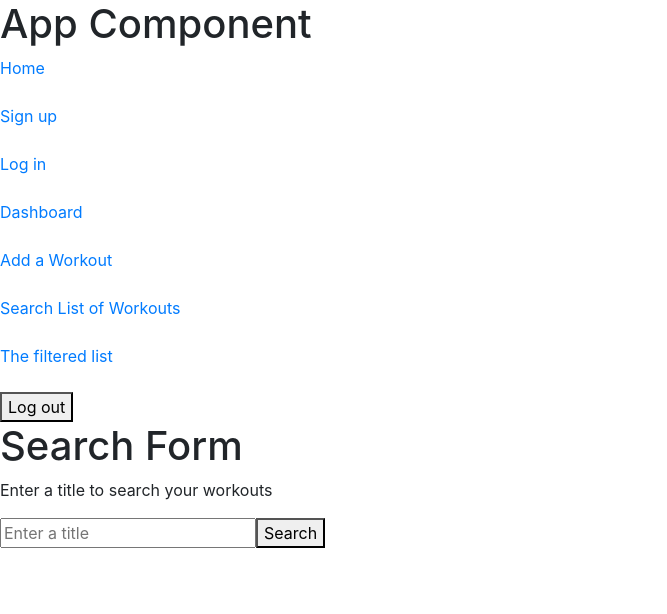
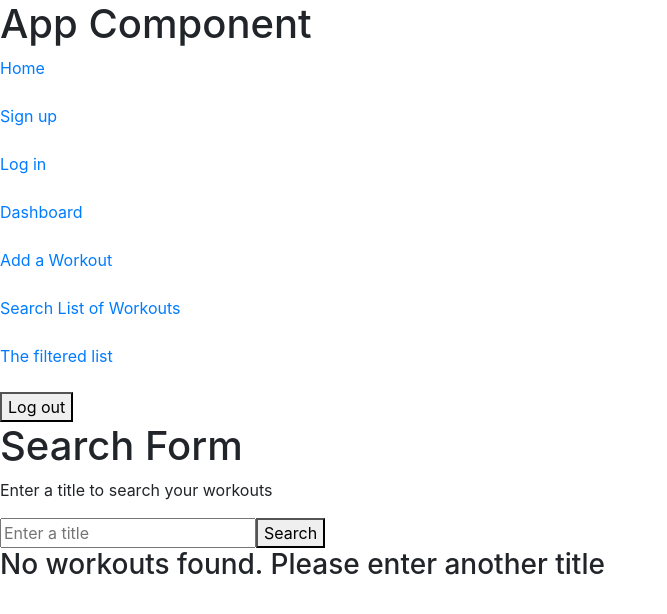
Before and after one commit to lhaake/unit4-proj-frontend, a React (Create React App) app: page /search in a window 1280 px wide. Shown: the top 614 px of the page, without its empty margins (0-667 px from the left). Built offline with nearby package versions, Linux system fonts and the light colour scheme.

Commit message:
Updated WorkoutForm with Range Slider and  Switch for Favorite Workouts. Workouts are now being sorted by most recent Date. The route /search has the searchbar and filter component

```diff
--- a/package.json
+++ b/package.json
@@ -10,6 +10,7 @@
     "formik": "^2.2.5",
     "react": "^17.0.1",
     "react-bootstrap": "^1.4.0",
+    "react-bootstrap-range-slider": "^2.0.2",
     "react-dom": "^17.0.1",
     "react-icons": "^3.11.0",
     "react-router-dom": "^5.2.0",
--- a/src/App.css
+++ b/src/App.css
@@ -86,3 +86,11 @@ thead tr {
   position: relative;
   list-style: none;
 } */
+
+input[type=range].range-slider.range-slider--sm {
+  padding: 1.25rem 0;
+}
+
+.custom-switch {
+  padding-top: 0.5rem;
+}
--- a/src/App.js
+++ b/src/App.js
@@ -20,7 +20,7 @@ function App() {
       distance: null,
       sport: "",
       description: "",
-      exertion: null,
+      exertion: 1,
       url: "",
       isFavorite: false,
     }
@@ -52,8 +52,6 @@ function App() {
         console.log("usersignup", result)
 
     }
-
-
 
     // user login function -- with a user that is already been created in the database - username: test1, password: test1
 	const login = async (user) => {
@@ -147,8 +145,8 @@ function App() {
      , "Content-Type": "application/json" },
 			body: JSON.stringify(workout),
     })
-    // const result = await response.json()
-    //  setWorkouts(result)
+    const result = await response.json()
+     setWorkouts(result)
     getWorkouts()
   };
 
@@ -195,23 +193,6 @@ function App() {
     setFilteredWorkouts(filterResults)
   }
   console.log("filtered workouts", filteredWorkouts)
-
-        // let filterUrl = `https://lh-training-log-backend.herokuapp.com/workouts?title=${input}`
-        // // http://newsapi.org/v2/everything?q=${input}&from=${date}&sortBy=relevancy&language=en&domains=${trusteddomains}&pageSize=10&apiKey=7967fe7ec6e44428a417b6bc133b26f4
-
-        // const response = await fetch(filterUrl, {
-		    // method: 'get',
-	      // headers: {
-        // "Authorization": `bearer ${userLogin.token}`
-        // }
-        // })
-        // const json = await response.json()
-        // setFilteredWorkouts(json)
-        // console.log(json)
-
-      // const params = QueryString.parse(props.location.search);
-      // console.log(params.q); // "shoes"
-      // console.log(params.clearance); // true
 
     return (
       <div>
@@ -303,35 +284,24 @@ function App() {
       : null
       }
 
-      <Route path="/search"
+      <Route exact path="/search"
 			    render={(rp) => (
+            <div>
             <FilterForm
             {...rp}
             label="Search"
             filterTitle={filterTitle}
             workouts={workouts}
-          />
+            />
+            <Filter
+              {...rp}
+              filteredWorkouts={filteredWorkouts}
+            />
+          </div>
         )}
         />
 
-      { filteredWorkouts[0] ?
-         <Route exact path="/filter"
-			    render={(rp) => (
-        	<Filter
-            {...rp}
-            filteredWorkouts={filteredWorkouts}
-          />
-          )}
-        />
-        : null }
-
-
-
-
-
     </Switch>
-
-
     </div>
     )
 }
@@ -360,3 +330,16 @@ export default App;
         //   />
         //   )}
         // />
+
+
+
+      {/* { filteredWorkouts[0] ?
+         <Route exact path="/search"
+			    render={(rp) => (
+        	<Filter
+            {...rp}
+            filteredWorkouts={filteredWorkouts}
+          />
+          )}
+        />
+        : null } */}
--- a/src/index.js
+++ b/src/index.js
@@ -5,6 +5,7 @@ import App from './App';
 import reportWebVitals from './reportWebVitals';
 import {BrowserRouter as Router} from 'react-router-dom'
 import 'bootstrap/dist/css/bootstrap.min.css';
+import 'react-bootstrap-range-slider/dist/react-bootstrap-range-slider.css';
 
 ReactDOM.render(
   <Router>
--- a/src/test-components/Dash.js
+++ b/src/test-components/Dash.js
@@ -1,30 +1,43 @@
 import React from "react"
 import {Link} from "react-router-dom"
+import { BiLike } from "react-icons/bi";
 
 const Dash = (props) => {
 
 const {workouts} = props
 
-let dateInfo = '2014-04-03'.split('-');
-console.log(dateInfo)
-// Please pay attention to the month (parts[1]); JavaScript counts months from 0:
-// January - 0, February - 1, etc.
-// Source: https://stackoverflow.com/questions/5619202/converting-a-string-to-a-date-in-javascript
-let mydate = new Date(dateInfo[0], dateInfo[1] - 1, dateInfo[2]);
-console.log(mydate.toDateString());
+const formatDate = (workout) => {
+  let dateinfo = ""
+  let dateArr = []
+  let dateStr = ""
+  dateinfo = workout.date
+    console.log(dateinfo)
+  dateArr = dateinfo.split('-')
+    console.log(dateArr)
+  dateStr = new Date(dateArr[0], dateArr[1] - 1, dateArr[2])
+    console.log(dateStr.toDateString())
+  return dateStr.toDateString()
+}
 
-const formatDate = (workout) => {
-let dateInfo2 = ""
-let dateInfo3 = []
-let mydate2 = ""
-    dateInfo2 = workout.date
-      console.log(dateInfo2)
-    dateInfo3 = dateInfo2.split('-')
-      console.log(dateInfo3)
-    mydate2 = new Date(dateInfo3[0], dateInfo3[1] - 1, dateInfo3[2])
-      console.log(mydate2.toDateString())
-  return mydate2.toDateString()
-}
+// let array = ["July 11, 1960", "February 1, 1974", "July 11, 1615", "October 18, 1851", "November 12, 1995"];
+
+// let newArr = array.sort(function(date1, date2) {
+//    date1 = new Date(date1);
+//    date2 = new Date(date2);
+//    if (date1 > date2) return 1;
+//    if (date1 < date2) return -1;
+// })
+
+// console.log(newArr)
+// https://stackoverflow.com/questions/8837454/sort-array-of-objects-by-single-key-with-date-value
+let newWorkoutList = workouts.sort((a, b) =>{
+  let keyA = new Date(a.date)
+  let keyB = new Date(b.date)
+  return keyB - keyA
+
+})
+
+console.log(newWorkoutList);
 
 console.log("workouts data passed as props in Dash component", workouts)
 
@@ -34,12 +47,10 @@ console.log("workouts data passed as props in Dash component", workouts)
       <Link to="/workout/add">Add a Workout</Link><br /><br />
     <div className="dash-header">
 
-      {workouts.map((workout) => (
+      {newWorkoutList.map((workout) => (
 
         <article className="dash-titles">
         <Link to={`/workout/${workout.id}`}><h3>Title: {workout.title}</h3></Link>
-
-
           <ul>
             <li>
               {/* Date: {workout.date} */}
@@ -52,7 +63,7 @@ console.log("workouts data passed as props in Dash component", workouts)
             Sport: {workout.sport}
             </li>
           </ul>
-          {workout.isFavorite ? <p>Heart/Thumbs Up for favorite</p> : null }
+          {workout.isFavorite ? <BiLike size="25px" /> : null }
 
         </article>
       ))}
@@ -71,8 +82,10 @@ export default Dash;
   // let pace = 0
   // {workout.distance ? <h3>Pace: {pace = workout.time / workout.distance} minutes / mile</h3> : null }
 
-// let dateInfo ='2014-04-03'.split('-');
-// // Please pay attention to the month (parts[1]); JavaScript counts months from 0:
-// // January - 0, February - 1, etc.
+  // Please pay attention to the month (parts[1]); JavaScript counts months from 0:
+// January - 0, February - 1, etc.
+// Source: https://stackoverflow.com/questions/5619202/converting-a-string-to-a-date-in-javascript
+// Example code: let dateInfo = '2014-04-03'.split('-');
+// console.log(dateInfo)
 // let mydate = new Date(dateInfo[0], dateInfo[1] - 1, dateInfo[2]);
 // console.log(mydate.toDateString());
--- a/src/test-components/Filter.js
+++ b/src/test-components/Filter.js
@@ -1,11 +1,32 @@
 import React from "react"
 import {Link} from "react-router-dom"
 import Table from 'react-bootstrap/Table'
+import { BiLike } from "react-icons/bi";
 
 const Filter = (props) => {
+
     const {filteredWorkouts} = props
     console.log("filtered workouts list", filteredWorkouts)
 
+  const formatDate = (workout) => {
+  let dateinfo = ""
+  let dateArr = []
+  let dateStr = ""
+  dateinfo = workout.date
+    console.log(dateinfo)
+  dateArr = dateinfo.split('-')
+    console.log(dateArr)
+  dateStr = new Date(dateArr[0], dateArr[1] - 1, dateArr[2])
+    console.log(dateStr.toDateString())
+  return dateStr.toDateString()
+}
+
+let newWorkoutList = filteredWorkouts.sort((a, b) =>{
+  let keyA = new Date(a.date)
+  let keyB = new Date(b.date)
+  return keyB - keyA
+
+})
     const loaded = () => (
     <>
     <h1>Filter Component</h1>
@@ -25,19 +46,21 @@ const Filter = (props) => {
         <th>Workout Title</th>
         <th>Time</th>
         {filteredWorkouts.sport === "Run" || filteredWorkouts.sport === "Bike" || filteredWorkouts.sport === "Hike" || filteredWorkouts.sport === "Walk" ?  <th>Distance</th> : null }
+        <th>Favorite?</th>
       </tr>
     </thead>
 
-    {filteredWorkouts.map((workout, key) => (
+    {newWorkoutList.map((workout, key) => (
 
     <tbody>
       <tr>
         <td>{key + 1}</td>
         <td>{workout.sport}</td>
-        <td>{workout.date}</td>
+        <td>{formatDate(workout)}</td>
         <Link to={`/workout/${workout.id}`}><td>{workout.title}</td></Link>
         <td>{workout.time} minutes</td>
         {filteredWorkouts.sport === "Run" || filteredWorkouts.sport === "Bike" || filteredWorkouts.sport === "Hike" || filteredWorkouts.sport === "Walk" ? <td>{workout.distance} miles</td> : null }
+        <td>{workout.isFavorite ? <BiLike size="25px" /> : null }</td>
       </tr>
     </tbody>
     ))}
@@ -47,7 +70,7 @@ const Filter = (props) => {
     </>
   )
 
-  return filteredWorkouts.length > 0 ? loaded() : <h1>Loading...</h1>
+  return newWorkoutList.length > 0 ? loaded() : <h3>No workouts found. Please enter another title</h3>
 }
 export default Filter;
 
--- a/src/test-components/FilterForm.js
+++ b/src/test-components/FilterForm.js
@@ -18,10 +18,8 @@ const FilterForm = (props) => {
         event.preventDefault()
         props.filterTitle(workouts, searchData);
         setSearchData("")
-    //    props.history.push('/filter');
+       props.history.push('/search');
     }
-
-
 
   return (
     <div>
--- a/src/test-components/Workout.js
+++ b/src/test-components/Workout.js
@@ -2,7 +2,7 @@ import React from "react"
 import './Workout.css';
 import { BiEdit } from 'react-icons/bi';
 import { FiEdit2 } from 'react-icons/fi';
-
+import { BiLike } from "react-icons/bi";
 
 const Workout = (props) => {
 
@@ -40,7 +40,7 @@ console.log("looking for workout[workoutId] array", displayWorkout)
           <h3>Distance: {workout.distance} miles</h3>
           <h3>Exertion (scale of 1-10): {workout.exertion}</h3>
           <h3>Sport: {workout.sport}</h3>
-          {workout.isFavorite? <h3>Heart/Thumbs Up for favorite</h3> : null }
+          {workout.isFavorite ? <h3>Favorite: <BiLike size="25px" /></h3> : null }
           { workout.url ? <a href={workout.url} target="_blank">Workout Video</a> : null }
           <br />
           <button onClick={() => {
```
Also changed, not shown: src/test-components/WorkoutForm.js (+66 -18 lines), 2 other files (tests, documents, lock files or other folders).
